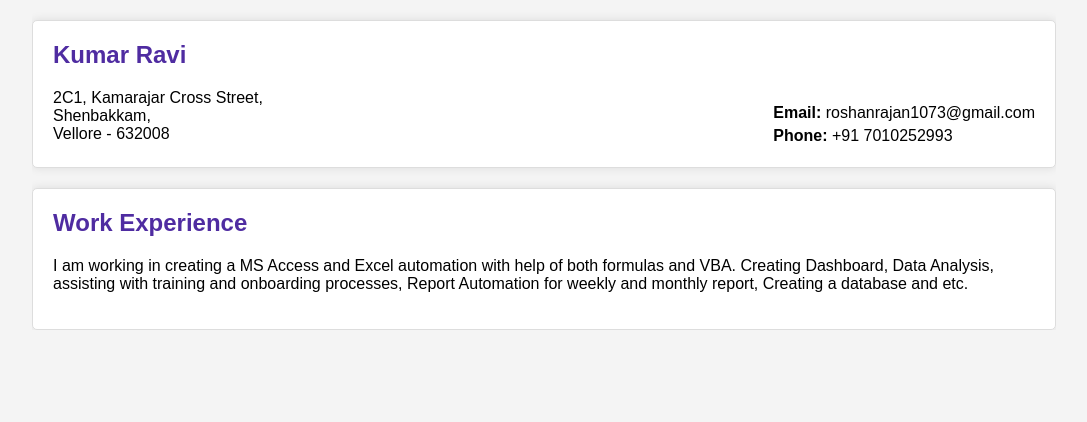
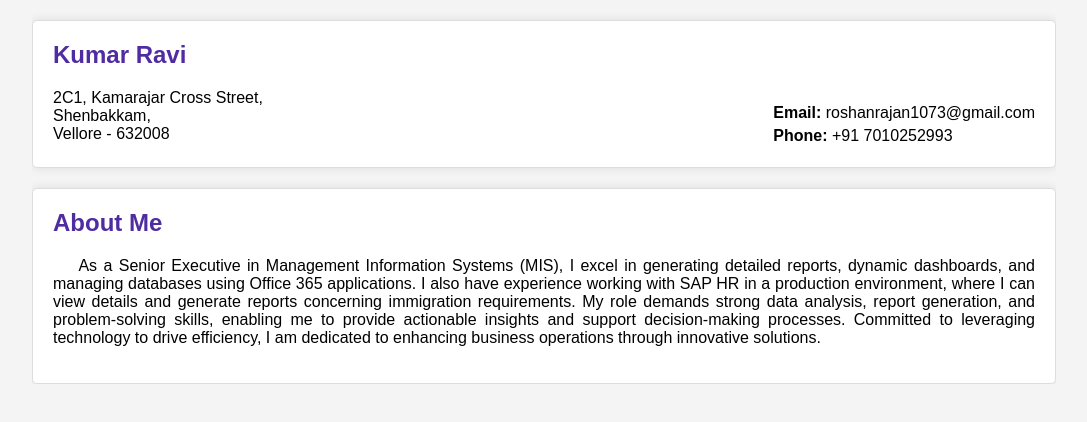
Before and after one commit to Kumar1Ravi/Website, a plain HTML site: page index.html in a window 1280 px wide. Shown: the whole page, without its empty margins (96-1183 px from the left). Drawn offline with Linux system fonts and the light colour scheme.

Commit message:
Resume_1

```diff
--- a/index.html
+++ b/index.html
@@ -52,12 +52,10 @@
           margin: 1% 0;
       }
       .work-experience {
-          align-items: flex-start;
           background: #fff;
-          padding: 0px;
           border-radius: 5px;
-          margin-top: 0px;
-          min-height: auto;
+          text-align: justify;
+
 
         }
 
@@ -75,22 +73,18 @@
             <p>2C1, Kamarajar Cross Street,<br>
                Shenbakkam,<br>
                Vellore - 632008</p>
-
       </div>
 
         <div class="contact-info">
             <p><strong>Email:</strong> roshanrajan1073@gmail.com</p>
             <p><strong>Phone:</strong> +91 7010252993</p>
-
           </div>
-
-
     </div>
     <div class="flex-container">
 
     <div class="work-experience">
-           <h2>Work Experience</h2>
-           <P>I am working in creating a MS Access and Excel automation with help of both formulas and VBA. Creating Dashboard, Data Analysis, assisting with training and onboarding processes, Report Automation for weekly and monthly report, Creating a database and etc.</P>
+           <h2>About Me</h2>
+           <P>&nbsp;&nbsp;&nbsp;&nbsp;As a Senior Executive in Management Information Systems (MIS), I excel in generating detailed reports, dynamic dashboards, and managing databases using Office 365 applications. I also have experience working with SAP HR in a production environment, where I can view details and generate reports concerning immigration requirements. My role demands strong data analysis, report generation, and problem-solving skills, enabling me to provide actionable insights and support decision-making processes. Committed to leveraging technology to drive efficiency, I am dedicated to enhancing business operations through innovative solutions.</P>
     </div>
 </div>
 </div>
```
